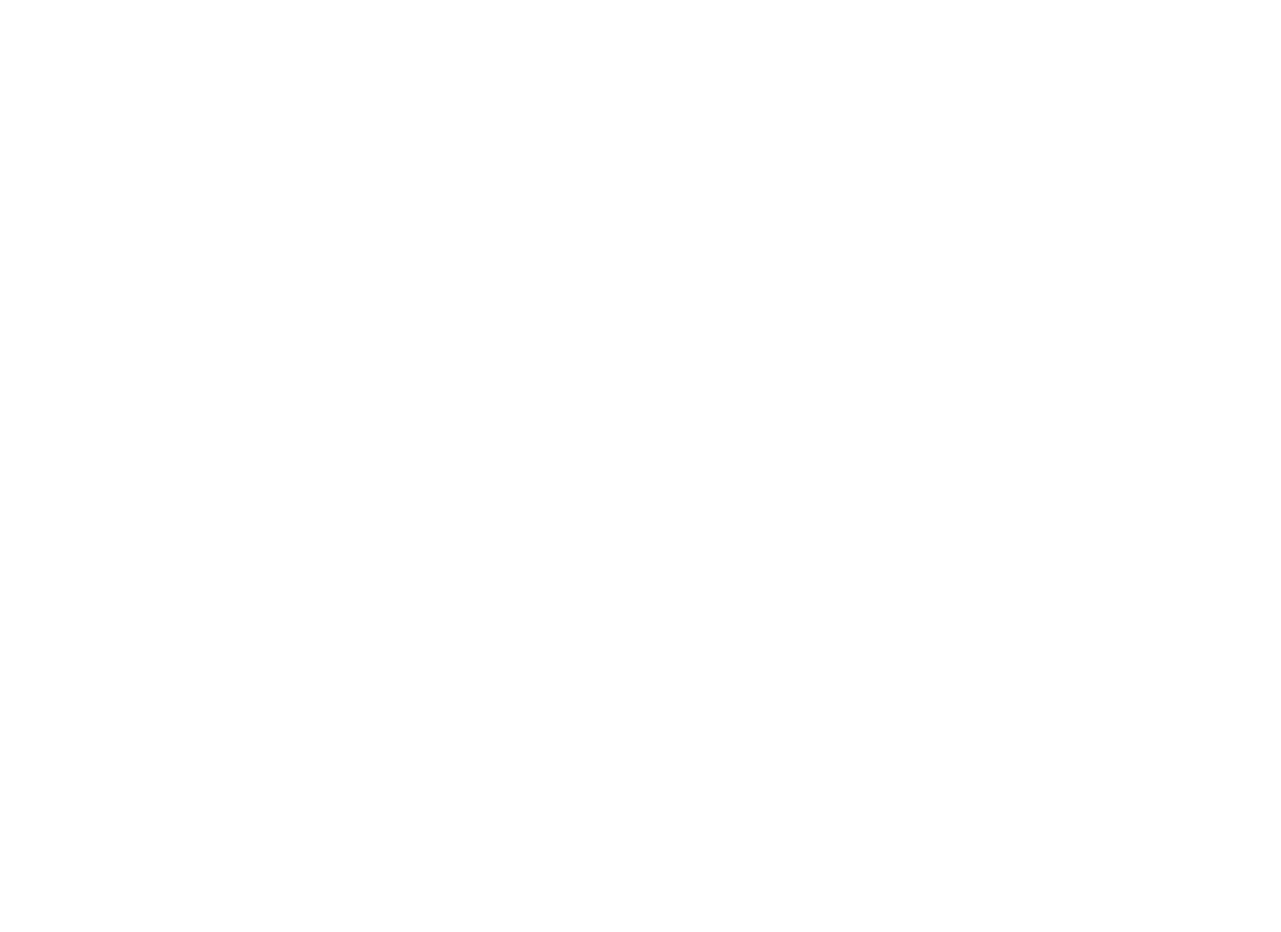
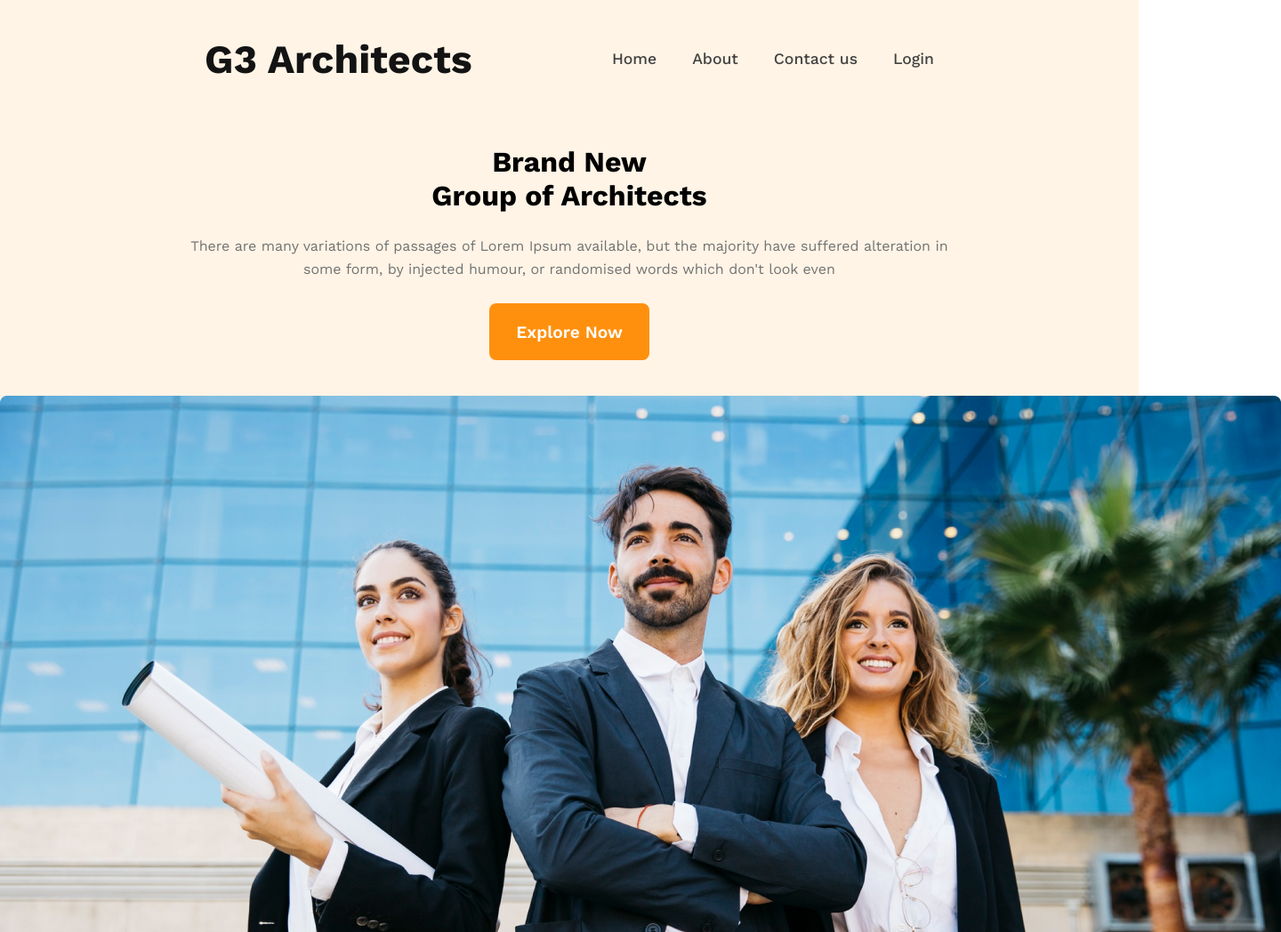
Before and after one commit to Naznin-ara/module9-G3-architect, a plain HTML site: page index.html in a window 1280 px wide. Shown: the top 1048 px of the page at 89% size, 1440 px wide, since content can reach past the window. Before the commit the page ends 800 px from the top, so only its background shows below. Drawn offline with nearby package versions, Linux system fonts and the light colour scheme.

Commit message:
banner done

```diff
--- a/index.html
+++ b/index.html
@@ -3,9 +3,39 @@
 <head>
     <meta charset="UTF-8">
     <meta name="viewport" content="width=device-width, initial-scale=1.0">
+    <link rel="stylesheet" href="style.css">
     <title>G3 architech website</title>
 </head>
 <body>
+    <header>
+<nav>
+    <h3 class="text1">G3 Architects</h3>
+    <ul>
+       <li><a href="">Home</a></li>
+       <li><a href="">About</a></li>
+       <li><a href="">Contact us</a></li>
+       <li><a href="">Login</a></li>
+    </ul>
+</nav>
+<div class="banner">
+    <div class="banner-title">
+        <h1 class="my">Brand New <br>
+            Group of Architects
+            </h1>
+            <p class="para my">There are many variations of passages of Lorem Ipsum available, but the majority have suffered alteration in some form, by injected humour, or randomised words which don't look even</p>
+            <button class="btn">Explore Now</button>
+    </div>
+    <div class="banner-img my">
+        <img src="images/banner.png" alt="">
+    </div>
 
+</div>
+    </header>
+    <main>
+
+    </main>
+    <footer>
+
+    </footer>
 </body>
 </html>
--- a/style.css
+++ b/style.css
@@ -0,0 +1,91 @@
+@import url('https://fonts.googleapis.com/css2?family=Work+Sans:wght@100;200;300;400;500;600;700;800&display=swap');
+
+*{
+    margin: 0;
+    padding: 0;
+    font-family: 'Work Sans', sans-serif;
+    list-style: none;
+    text-decoration: none;
+}
+/* body{
+    width:1920px;
+} */
+
+/* shared styles */
+.my{
+margin-bottom:25px;
+}
+.text1{
+    color:#131313;
+    font-size: 2.8rem;
+    font-weight: 700;
+}
+.para{
+    color:#727272;
+    text-align: center;
+    font-size: 1rem;
+    font-weight: 400;
+    line-height: 26px;
+}
+.btn{
+    width:180px;
+    height:64px;
+    background-color: #FF900E;
+    border-radius: 8px;
+    color: white;
+    padding: 20px 25px;
+    text-align: center;
+    font-size: 1.2rem;
+    font-weight: 600;
+    border:none;
+}
+.orange{
+    color:#FF900E;
+}
+.gray{
+    color: #727272;
+}
+/* nav section */
+header{
+    background: rgba(255, 144, 14, 0.10);
+    width:100%;
+
+    /* margin: 0 auto; */
+}
+nav{
+    display: flex;
+    justify-content: space-between;
+    align-items: center;
+    padding:40px 230px;
+}
+nav ul{
+    display: flex;
+}
+nav ul li{
+    margin-left:40px;
+    line-height: 26px;
+
+}
+a{
+    color:#424242;
+    font-size: 1.1rem;
+    font-weight: 500;
+}
+/* banner section */
+.banner{
+    width:100%;
+    height:1020px;
+
+    margin:20px auto;
+}
+.banner-title{
+max-width:864px;
+margin: 30px auto;
+text-align: center;
+}
+.banner-img{
+    width: 1340px;
+    height: 600px;
+    margin:40px auto;
+}
+/* banner done */
```
